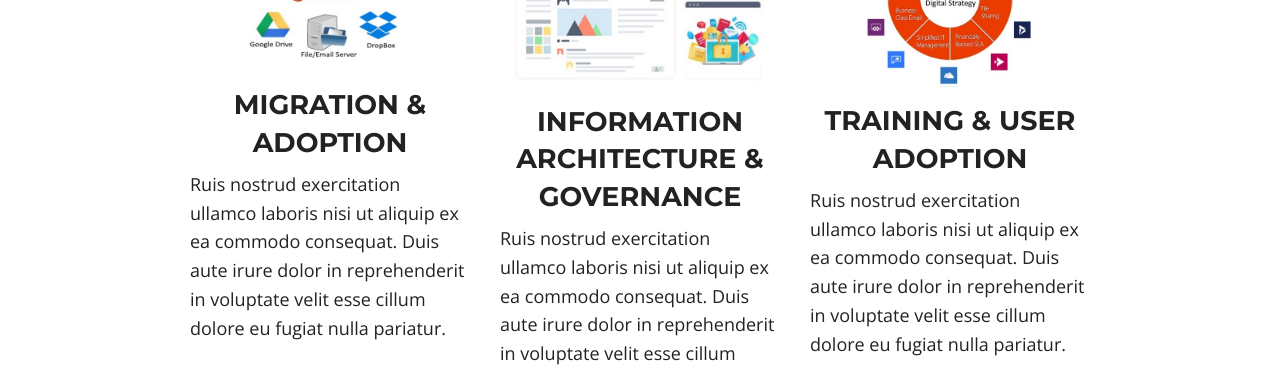
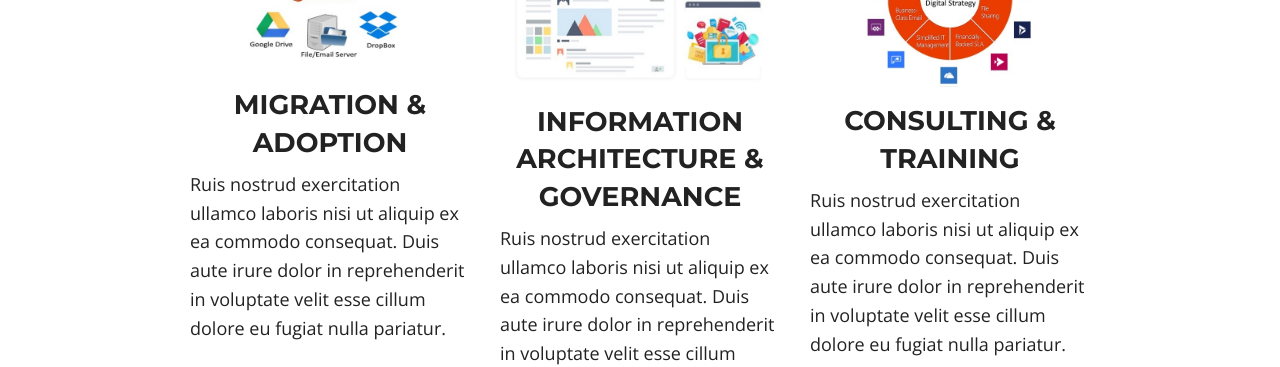
Before and after one commit to ldsouza/ldsouza.github.io, a Jekyll site: the page built from services.md, in a window 1280 px wide. Shown: the part 948-1315 px from the top of the page. Built offline with Jekyll 4.4.1, drawn with Linux system fonts in a browser that asks for light colours; nearby versions of some CDN libraries; library files that are not in the unit come from our copies.

Commit message:
Update portfolio.html

```diff
--- a/_includes/portfolio.html
+++ b/_includes/portfolio.html
@@ -54,7 +54,7 @@
 
         <div class="small-12 medium-4 large-4 columns">
               <img src="{{ site.url }}/images/services/training.jpg" alt="IT DELVE">
-          <h3 class="title">Training & User Adoption</h3>
+          <h3 class="title">Consulting & Training</h3>
           <p>Ruis nostrud exercitation ullamco laboris nisi ut aliquip ex ea commodo consequat. Duis aute irure dolor in reprehenderit in voluptate velit esse cillum dolore eu fugiat nulla pariatur.</p>
         </div>
       </div>
```
